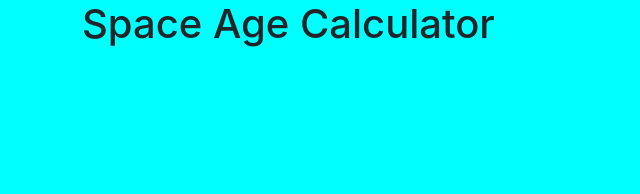
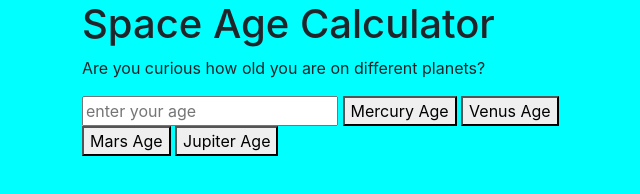
Before and after one commit to svealinnea/Space-Age, a website built with webpack: page src/index.html in a window 1280 px wide. Shown: the whole page, without its empty margins (3-643 px from the left). Built offline with nearby package versions, Linux system fonts and the light colour scheme.

Commit message:
updated HTML, going to add UI

```diff
--- a/src/index.html
+++ b/src/index.html
@@ -6,5 +6,14 @@
 <body>
   <div class="container">
     <h1>Space Age Calculator</h1>
+    <div class="row">
+      <div class="col-md-6">
+        <p class="Player1"> Are you curious how old you are on different planets?</p>
+        <input type="number" placeholder="enter your age" required>
+        <button class="button" type="button" id="mercbtn">Mercury Age</button>
+        <button class="button" type="button" id="mercbtn">Venus Age</button>
+        <button class="button" type="button" id="mercbtn">Mars Age</button>
+        <button class="button" type="button" id="mercbtn">Jupiter Age</button>
+      </div>
   </div>
 </body>
```
Also changed, not shown: src/main.js (line endings or trailing spaces).
